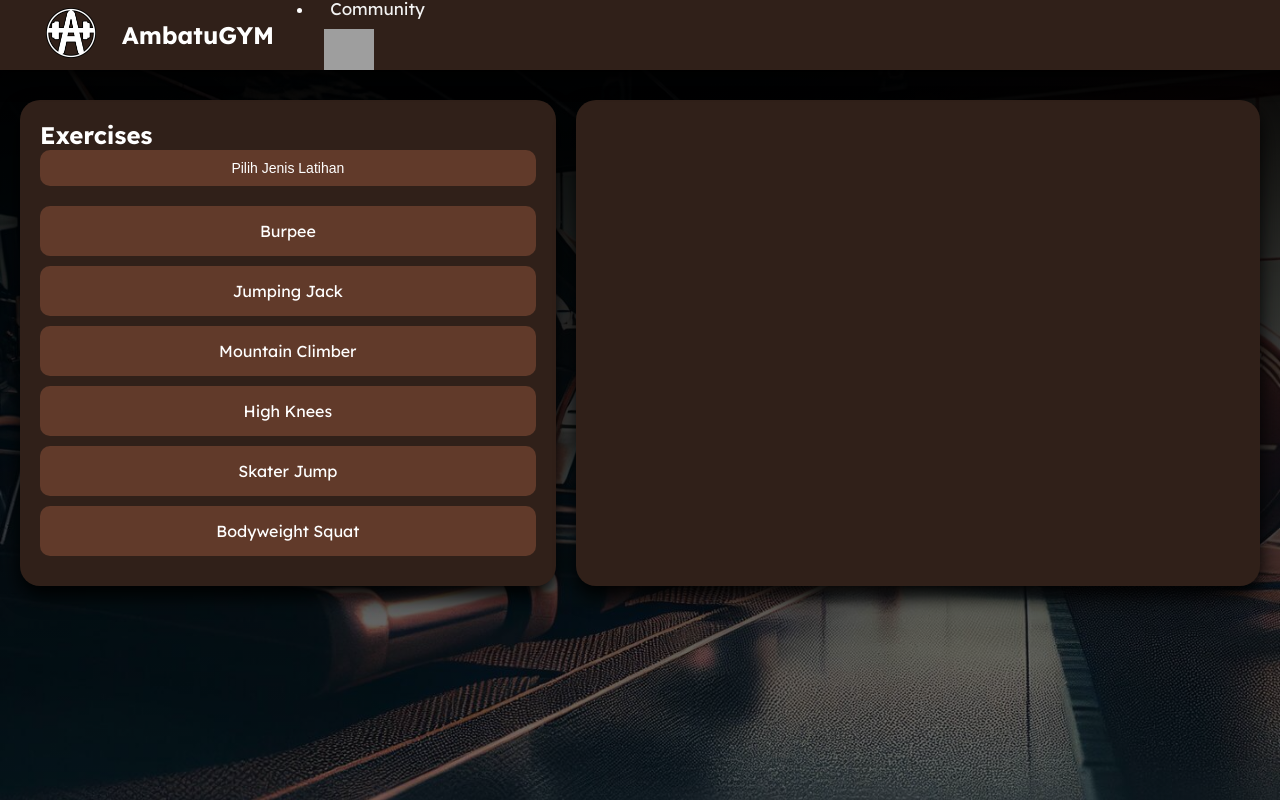
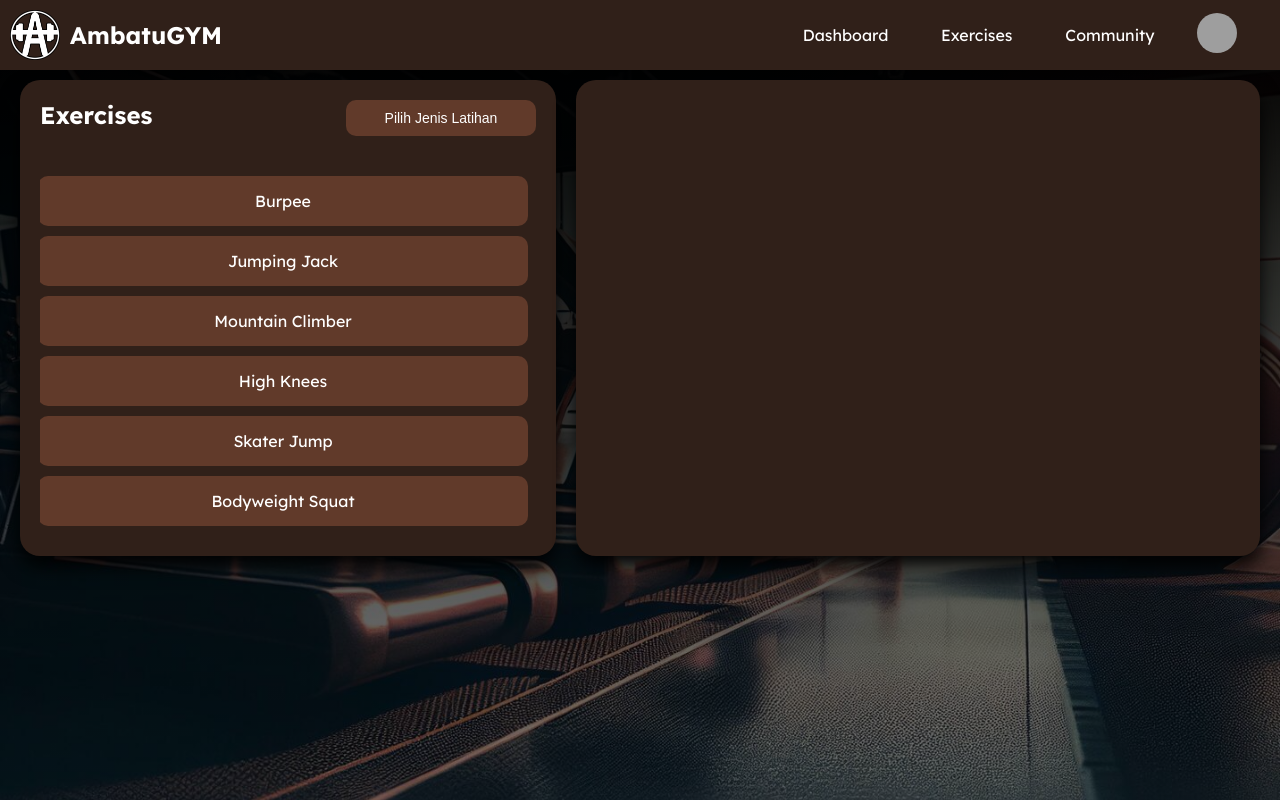
Before and after one commit to clunckyboy/AmbatuGYM, a PHP site: page /exercise.php in a window 1280 px wide. Run offline with PHP 8.4, Linux system fonts and the light colour scheme; a user stored in the database is signed in; grey boxes are pictures that could not be loaded.

Commit message:
Add files via upload

```diff
--- a/Styles/exercise.css
+++ b/Styles/exercise.css
@@ -1,3 +1,17 @@
+
+html {
+    scroll-behavior: smooth;
+}
+
+@keyframes slideIn {
+    0% {
+        transform: translateY(-100%);
+    }
+    100% {
+        transform: translateX(0);
+    }
+}
+
 body{
     margin: 0;
     background: linear-gradient(rgb(0, 0, 0), rgba(0, 0, 0, 0.5)),url(../images/bg.jpg);
@@ -8,98 +22,115 @@ body{
     font-family: "Lexend", sans-serif;
 }
 
-/* background-image: url('../images/bg.jpg');  */
-
-
-@keyframes slideIn {
-    0% {
-        transform: translateY(-100%);
-    }
-    100% {
-        transform: translateX(0);
-    }
-}
-
 .navbar {
-    animation: 0.5s ease-out 0s 1 slideIn;
-    box-shadow: -10px 2px 20px black;
-    top: 0;
-    padding-left: 20px;
+    padding-left: 10px;
     padding-right: 20px;
     height: 70px;
     position: fixed;
     width: 100%;
     align-items: center;
     display: flex;
-    overflow: hidden;
-    background-color: rgb(48, 32, 25);
+    /* overflow: hidden; */
+    background-color: #302019;
     color: white;
-    z-index: 10; /* Ensure it stays on top */
+    z-index: 1; /*Ensure it stays on top */
+}
+
+.img{
+    width: 40px;
+    height: 50px;
+    margin-right: 20px;
 }
 
 .navbar img {
-    margin: 10px;
+    /* margin: 10px; */
     width: 50px;
     height: 50px;
 }
 
-.navbar-brand {
-    display: flex;
-    align-items: center;
-    gap: 4px;
+.brand-text h2{
+    margin: 0;
 }
 
-.navbar-brand h1 {
+.brand-text p{
     margin: 0;
-    font-weight: bold;
 }
 
-.navbar a {
-    box-shadow: 0px 0px 5px rgba(255, 255, 255, 0);
-    border-radius: 10px;
-    transition: box-shadow 0.2s, transform 0.01s ease-in-out;
-    color: #f2f2f2;
-    text-align: center;
-    padding: 14px 16px;
-    text-decoration: none;
-    font-size: 17px;
+.navbar-item{
+    display: flex;
+    justify-content: space-evenly;
+    margin-left: auto;
+    width: 500px;
+    padding: 5px;
+    align-items: center;
+    margin-right: 20px;
 }
 
-.navbar a:hover {
-    box-shadow: 0px 0px 20px white;
+.nav-list{
+    list-style-type: none;
 }
 
-.navbar a:active {
-    transform: scale(0.95);
-    background-color: #f2f2f248;
+.nav-list > .nav-link{
+    padding: 15px;
+    border-radius: 5px;
+    /* margin-right: 5px; */
 }
 
-.navbar-links {
-    margin-right: 30px;
-    padding: 10px;
-    display: flex;
-    margin-left: auto;
-    gap: 10px;
+.nav-link:hover{
+    background-color: #613a2a;
 }
 
-.navbar-toggle {
-    display: none;
-    background-color: transparent;
-    border: none;
-    font-size: 30px;
+.nav-link{
+    justify-content: space-evenly;
+    text-decoration: none;
     color: white;
+    justify-content: space-evenly;
+    /* list-style-type: none; */
+}
+
+.nav-list img{
+    width: 40px;
+    height: 40px;
+    border-radius: 50%;
+    padding: 5px;
     cursor: pointer;
 }
-.navbar-toggle:hover {
-    box-shadow: 0px 0px 20px white;
-    border-radius: 10px;
+
+.dropdown-content {
+    display: none;
+    position: absolute;
+    right: 45px;
+    background-color: #302019;
+    min-width: 90px;
+    border-radius: 5px;
+    z-index: 1;
+}
+
+.dropdown-content a {
+    text-align: center;
+    color: white;
+    padding: 12px;
+    text-decoration: none;
+    display: block;
+}
+
+#logout{
+    color: red;
+}
+
+.dropdown-content a:hover {
+    background-color: #613a2a;
+}
+
+.show {
+    display: block;
 }
 
 /* Container utama untuk halaman Exercise */
 .exercise-page {
     display: flex;
     gap: 20px;
-    padding: 100px 20px 20px 20px;
+    padding: 80px 20px 20px 20px;
 }
 
 /* Sidebar untuk daftar latihan */
@@ -109,57 +140,70 @@ body{
     padding: 20px;
     border-radius: 20px;
     box-shadow: 0px 10px 20px black;
+    height: 100%;
 }
 
 /* Header "Exercises" */
 .exercise-sidebar h2 {
     color: white;
-    margin-bottom: 10px;
-    text-align: left;
+    /* margin-bottom: 10px; */
+    text-align: center;
     font-weight: bold;
 }
 
 /* Dropdown Kategori Latihan */
 .exercise-category {
     position: relative;
-    margin-bottom: 20px;
+    display: flex;
+    margin-bottom: 40px;
+    justify-content: space-between;
+    font: inherit;
+}
+
+.exercise-category button{
+    padding: 10px;
 }
 
 .category-button {
     background-color: rgb(97, 58, 42);
     color: white;
     border: none;
-    padding: 10px;
+    padding: 5px;
     border-radius: 10px;
     cursor: pointer;
     font-size: 14px;
-    width: 100%;
+    width: 190px;
     text-align: center;
 }
 
 .category-options {
+    justify-content: flex-end;
     display: none; /* Hide by default */
     position: absolute;
-    top: 100%;
-    left: 0;
+    top: 40px;
+    left: 235px;
+    border-radius: 10px;
     background-color: rgb(97, 58, 42);
-    border-radius: 10px;
-    box-shadow: 0px 5px 10px rgba(0, 0, 0, 0.5);
-    width: 100%;
+    /* box-shadow: 0px 5px 10px rgba(0, 0, 0, 0.5); */
+    width: 52.25%;
     z-index: 1;
 }
 
 .category-button:hover + .category-options,
 .category-options:hover {
-    display: block;
+    /* display: block; */
 }
 
 .category-options p {
+    justify-content: end;
+    font-size: 10px;
     margin: 0;
-    padding: 10px;
+    padding: 8px;
     color: white;
     text-align: center;
     cursor: pointer;
+    background-color: rgb(97, 58, 42);
+    border-radius: 10px;
 }
 
 .category-options p:hover {
@@ -173,7 +217,33 @@ body{
     margin: 0;
 }
 
-.exercise-sidebar li {
+.exercise-list{
+    padding-right: 10px;
+    display: flex;
+    height: auto;
+    overflow: auto;
+    overflow-x: hidden;
+    justify-content: center;
+}
+
+.exercise-list::-webkit-scrollbar{
+    width: 3px;
+    border-radius: 15px;
+}
+
+.exercise-list::-webkit-scrollbar-track {
+    background: rgba(0, 0, 0, 0);
+}
+
+.exercise-list::-webkit-scrollbar-thumb {
+    background-color: rgba(97, 58, 42, 1);
+    border-radius: 100px;
+    height: 10px;
+}
+
+
+#exercise-list li{
+    width: 460px;
     background-color: rgb(97, 58, 42);
     margin-bottom: 10px;
     padding: 15px;
@@ -184,9 +254,9 @@ body{
     transition: transform 0.2s, box-shadow 0.2s;
 }
 
-.exercise-sidebar li:hover {
+#exercise-list li:hover {
     box-shadow: 0px 0px 10px white;
-    transform: scale(1.05);
+    /* transform: scale(1.02); */
 }
 
 /* Kontainer detail latihan */
```
Also changed, not shown: Styles/dashboard.css (+92 -26 lines), Styles/profile.css (+39 -17 lines).
